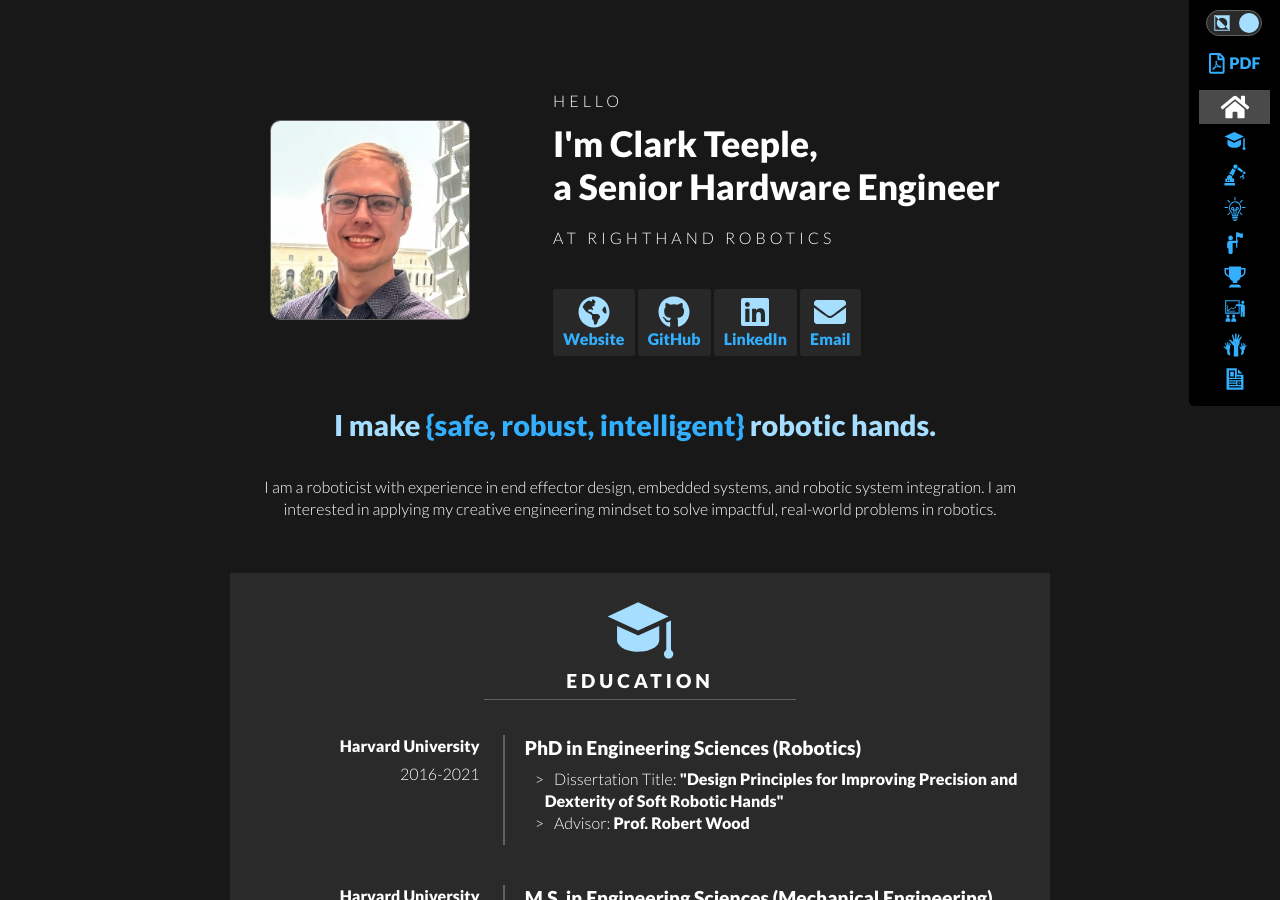
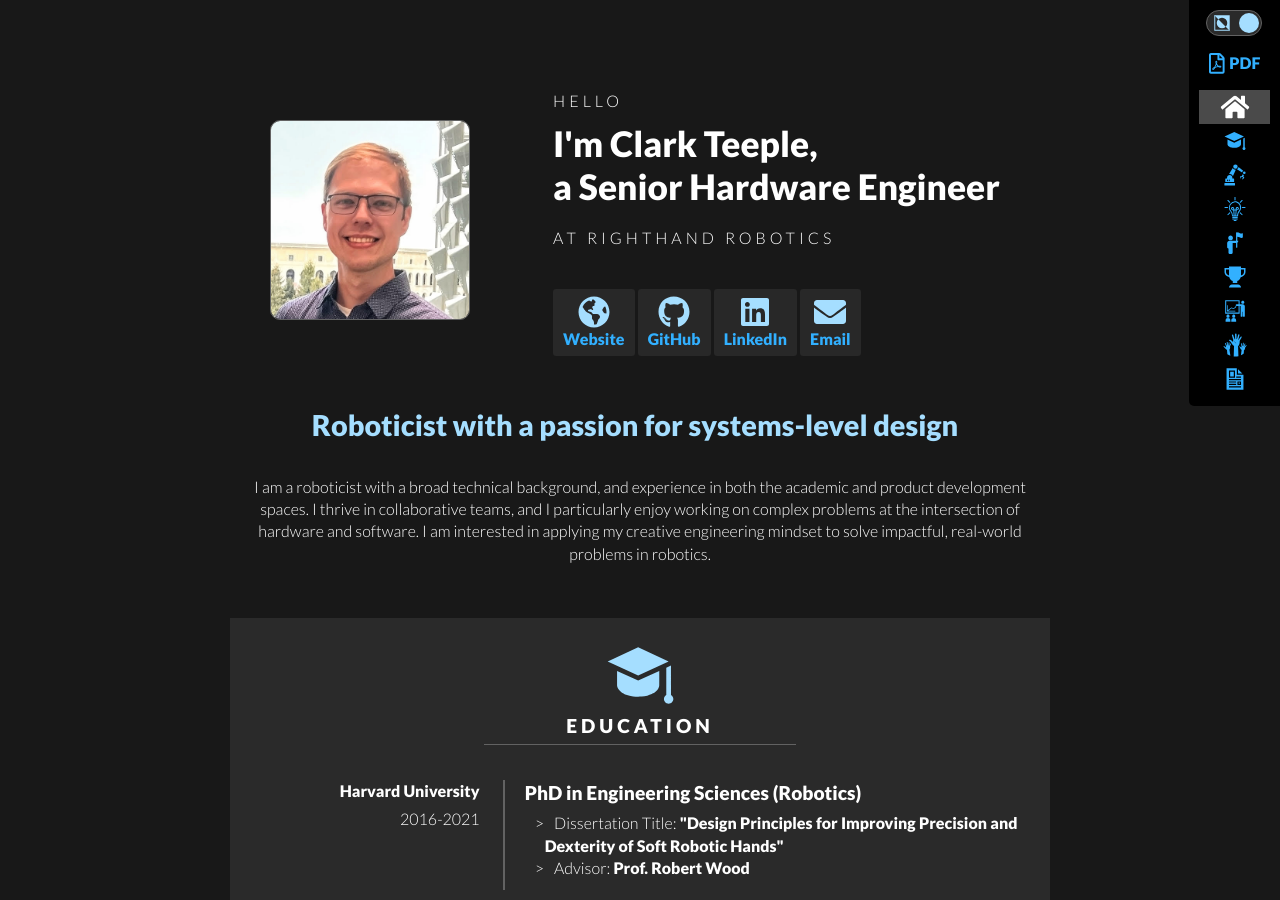
Before and after one commit to cbteeple/cbteeple.github.io, a Jekyll site: the page built from index.html, in a window 1280 px wide and 900 px high. Built offline with Jekyll 4.4.1, drawn with Linux system fonts in a browser that asks for light colours; nearby versions of some CDN libraries.

Commit message:
Update bio.yml

```diff
--- a/_data/bio.yml
+++ b/_data/bio.yml
@@ -1,3 +1,8 @@
-mission: 'I make <em>{safe, robust, intelligent}</em> robotic hands.'
+mission: 'Roboticist with a passion for systems-level design'
 
-detailed: 'I am a roboticist with experience in end effector design, embedded systems, and robotic system integration. I am interested in applying my creative engineering mindset to solve impactful, real-world problems in robotics.'
+detailed: I am a roboticist with a broad technical background, and
+  experience in both the academic and product development spaces. I
+  thrive in collaborative teams, and I particularly enjoy working on
+  complex problems at the intersection of hardware and software. I am
+  interested in applying my creative engineering mindset to solve
+  impactful, real-world problems in robotics.
```
